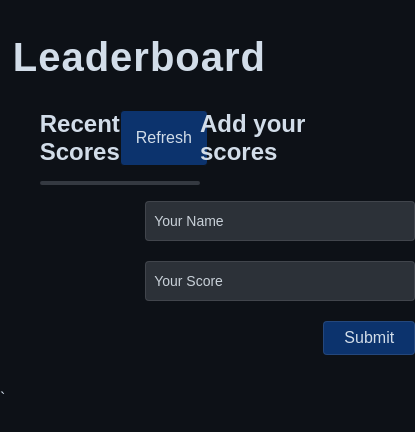
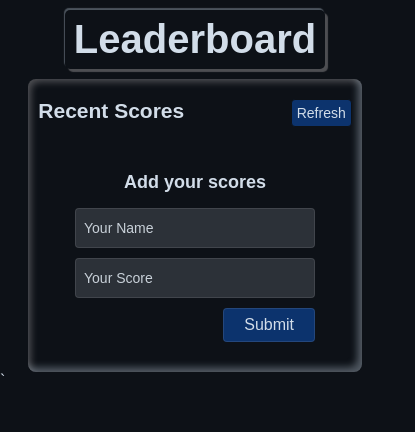
Before and after one commit to tresorsawasawa/Leaderboard_App, a website built with webpack: page src/index.html in a window 390 px wide. Shown: the whole page, 415 px wide, since content can reach past the window. Built offline with nearby package versions, Linux system fonts and the light colour scheme.

Commit message:
Add final stylings

```diff
--- a/src/scss/style.scss
+++ b/src/scss/style.scss
@@ -11,7 +11,17 @@ body {
   background-color: #0d1117;
 }
 
-.clickable:hover { cursor: pointer; }
+.clickable {
+  &:hover {
+    cursor: pointer;
+    transform: scale(1.02);
+  }
+
+  &:active {
+    background-color: #0a1b35 !important;
+    transform: scale(1.15);
+  }
+}
 
 .flex-center-culomn {
   display: flex;
@@ -21,22 +31,30 @@ body {
 }
 
 .main-container {
-  height: 100vh;
+  height: 100%;
   width: 100%;
 
   .scores-container {
-    width: 95%;
-    margin: 25px auto;
+    width: 90%;
+    margin: 45px auto 0;
+    background-color: #0d1117;
 
     & .leaderborder-title {
       font-size: 40px;
-      padding: 10px 3px;
-      letter-spacing: 1px;
+      padding: 7px 3px;
+      background-color: #0d1117;
+      text-align: center;
+      width: 260px;
+      margin: -35px auto 5px;
+      border-radius: 5px;
+      box-shadow: -1px -2px 1px #93a0ac78, 3px 3px 1px rgb(238 231 231 / 28.8%);
     }
 
     .leaderboard-container {
       display: flex;
-      padding: 10px 20px 10px 30px;
+      padding: 10px;
+      border-radius: 8px;
+      box-shadow: inset -5px -5px 7px #93a0ac78, inset 3px 3px 7px rgb(238 231 231 / 28.8%);
 
       .recent-scores {
         width: 50%;
@@ -58,14 +76,23 @@ body {
         }
 
         .scores-list {
-          border: 2px solid #343941;
           border-radius: 5px;
 
           .score-item {
-            padding: 10px;
+            padding: 10px 16px 10px 10px;
+            border-radius: 5px;
+            display: flex;
+            background-color: #2c3138;
+            justify-content: space-between;
+            align-items: center;
+            margin-bottom: 8px;
+            font-weight: 600;
 
-            &:nth-child(even) {
-              background-color: #2c3138;
+            & .span-player {
+              .fa-user {
+                color: #c9d1d9;
+                padding-right: 10px;
+              }
             }
           }
         }
@@ -112,3 +139,48 @@ body {
     }
   }
 }
+
+@media only screen and  (max-width: 720px) {
+  .main-container {
+    width: 100%;
+
+    .scores-container {
+      .leaderboard-container {
+        width: 95%;
+        display: block;
+        margin: 10px auto 0;
+
+        .recent-scores {
+          width: 100%;
+
+          .title {
+            font-size: 14px;
+
+            .refresh-btn {
+              font-size: 14px;
+              padding: 5px;
+            }
+          }
+        }
+      }
+
+      .right-wrap {
+        width: 100%;
+        margin: 20px auto;
+
+        & h2 {
+          font-size: 18px;
+          padding-bottom: 15px !important;
+          text-align: center;
+          width: 200px;
+        }
+
+        .form {
+          width: 240px !important;
+
+          input { margin-bottom: 10px !important; }
+        }
+      }
+    }
+  }
+}
```
